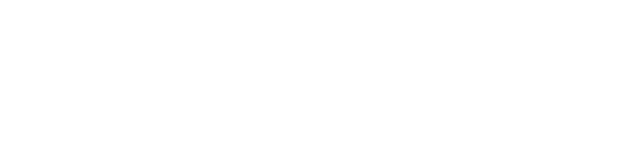
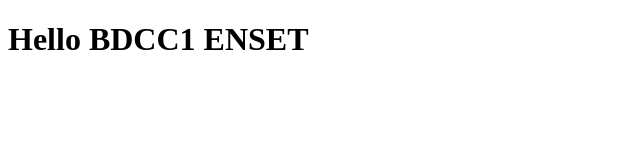
Before and after one commit to OumaymaAgh/Node-Js, a plain HTML site: page index.html in a window 1280 px wide. Shown: the whole page, without its empty margins (0-640 px from the left). Drawn offline with Linux system fonts and the light colour scheme.

Commit message:
Adding h1 heading

```diff
--- a/index.html
+++ b/index.html
@@ -5,6 +5,6 @@
     <title>Test git</title>
 </head>
 <body>
-
+   <h1>Hello BDCC1 ENSET</h1>
 </body>
 </html>
```
